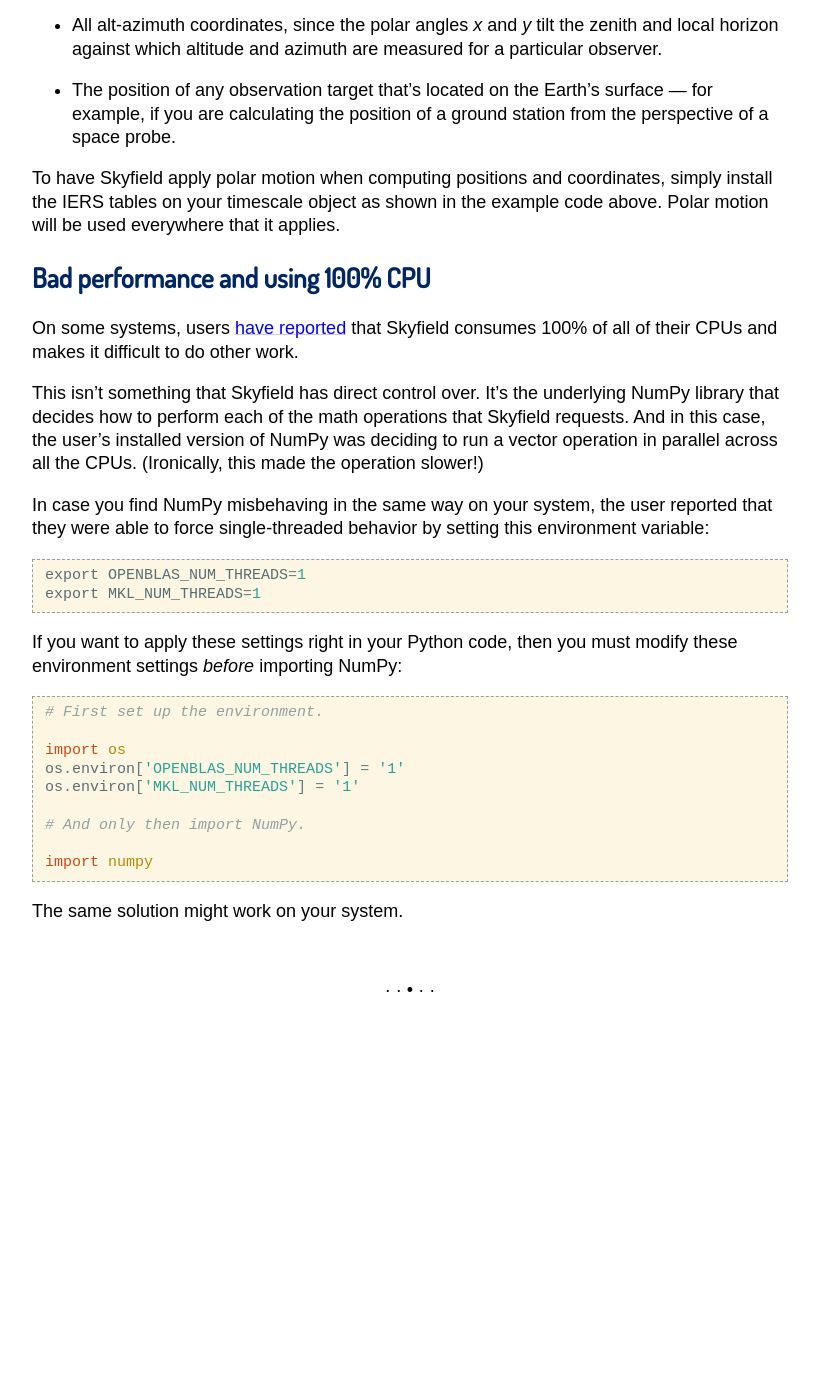
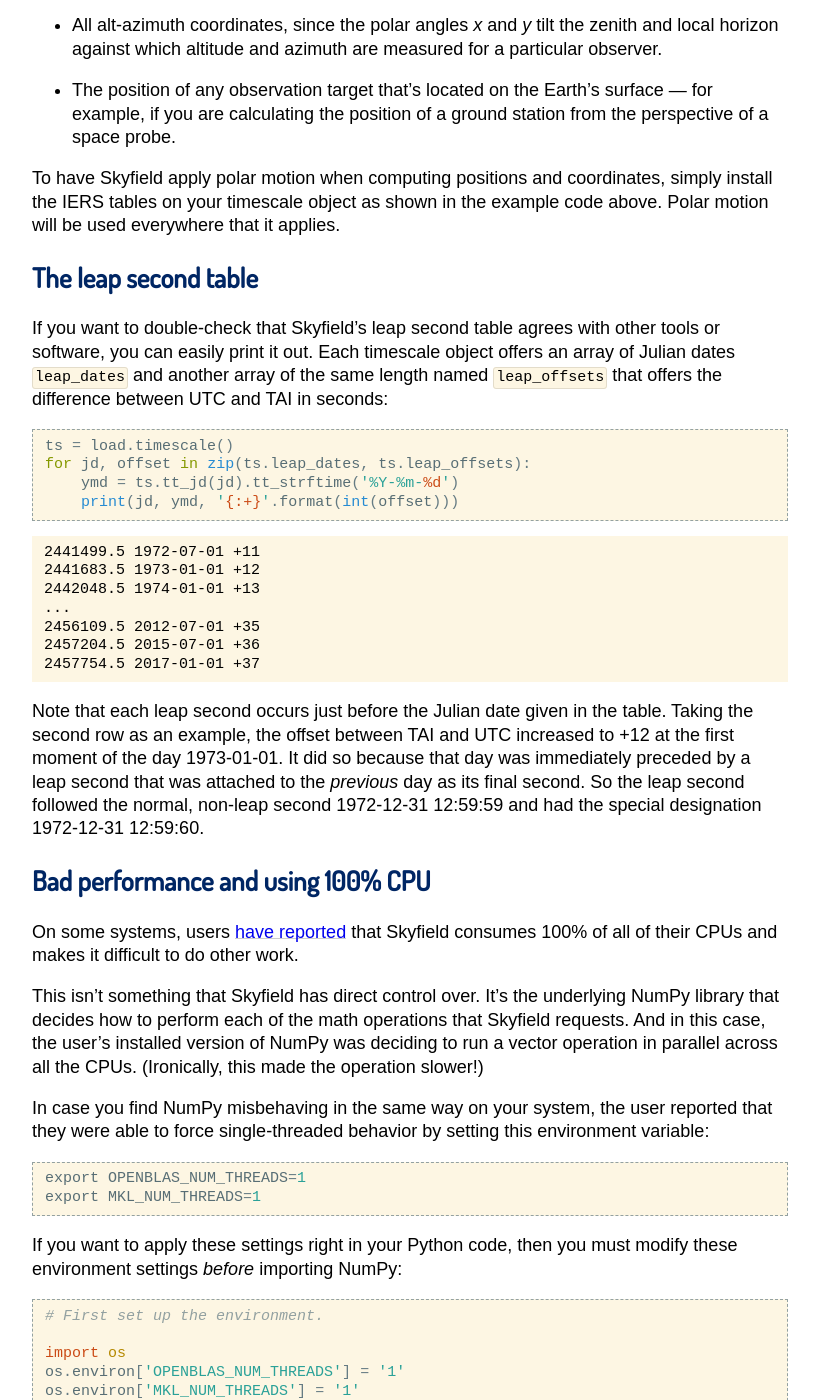
Before and after one commit to skyfielders/python-skyfield, a Sphinx documentation site: the page built from skyfield/documentation/accuracy-efficiency.rst, in a window 1280 px wide and 1400 px high, scrolled down 1471 px. Shown: the whole window, without its empty margins (230-1049 px from the left). Built offline with Sphinx 7.4.7, drawn with Linux system fonts in a browser that asks for light colours; some web fonts are replaced; before the commit the page ends 2531 px from its top, so only the background shows below that.

Commit message:
Show how to print out leap second table

```diff
--- a/CHANGELOG.rst
+++ b/CHANGELOG.rst
@@ -301,7 +301,7 @@
   (The old method will remain in place to support legacy code,
   but is discouraged in new applications.)
 
-* The effects of :ref:`Polar motion` — if configured — are now included
+* The effects of :ref:`polar-motion` — if configured — are now included
   both when computing the position in space of an Earth latitude and longitude,
   and when determining the latitude and longitude beneath a celestial position.
 
@@ -329,7 +329,7 @@
 
 * Added an official :class:`~skyfield.framelib.itrs` reference frame.
 
-* Added support for IERS :ref:`polar motion` 𝑥 and 𝑦.
+* Added support for IERS :ref:`polar-motion` 𝑥 and 𝑦.
 
 * Added a method :meth:`~skyfield.toposlib.GeographicPosition.lst_hours_at()`
   that computes Local Sidereal Time.
--- a/skyfield/documentation/accuracy-efficiency.rst
+++ b/skyfield/documentation/accuracy-efficiency.rst
@@ -108,6 +108,46 @@
 as shown in the example code above.
 Polar motion will be used everywhere that it applies.
 
+.. _the-leap-second-table:
+
+---------------------
+The leap second table
+---------------------
+
+If you want to double-check that Skyfield’s leap second table
+agrees with other tools or software,
+you can easily print it out.
+Each timescale object offers an array of Julian dates ``leap_dates``
+and another array of the same length named ``leap_offsets``
+that offers the difference between UTC and TAI in seconds:
+
+.. testcode::
+
+    ts = load.timescale()
+    for jd, offset in zip(ts.leap_dates, ts.leap_offsets):
+        ymd = ts.tt_jd(jd).tt_strftime('%Y-%m-%d')
+        print(jd, ymd, '{:+}'.format(int(offset)))
+
+.. testoutput::
+
+    2441499.5 1972-07-01 +11
+    2441683.5 1973-01-01 +12
+    2442048.5 1974-01-01 +13
+    ...
+    2456109.5 2012-07-01 +35
+    2457204.5 2015-07-01 +36
+    2457754.5 2017-01-01 +37
+
+Note that each leap second occurs just before
+the Julian date given in the table.
+Taking the second row as an example,
+the offset between TAI and UTC increased to +12
+at the first moment of the day 1973-01-01.
+It did so because that day was immediately preceded by a leap second
+that was attached to the *previous* day as its final second.
+So the leap second followed the normal, non-leap second 1972-12-31 12:59:59
+and had the special designation 1972-12-31 12:59:60.
+
 ----------------------------------
 Bad performance and using 100% CPU
 ----------------------------------
--- a/skyfield/documentation/time.rst
+++ b/skyfield/documentation/time.rst
@@ -334,6 +334,9 @@
 while keeping UTC synchronized with the Earth
 is to occasionally add an extra leap second
 to one of the year’s minutes.
+
+See :ref:`the-leap-second-table` if you are interested
+in printing Skyfield’s full list of leap seconds.
 
 The `International Earth Rotation Service <http://hpiers.obspm.fr/>`_
 currently restricts itself to appending a leap second
```
Also changed, not shown: other parts of skyfield/documentation/accuracy-efficiency.rst (+2 -2 lines), 1 other file.
